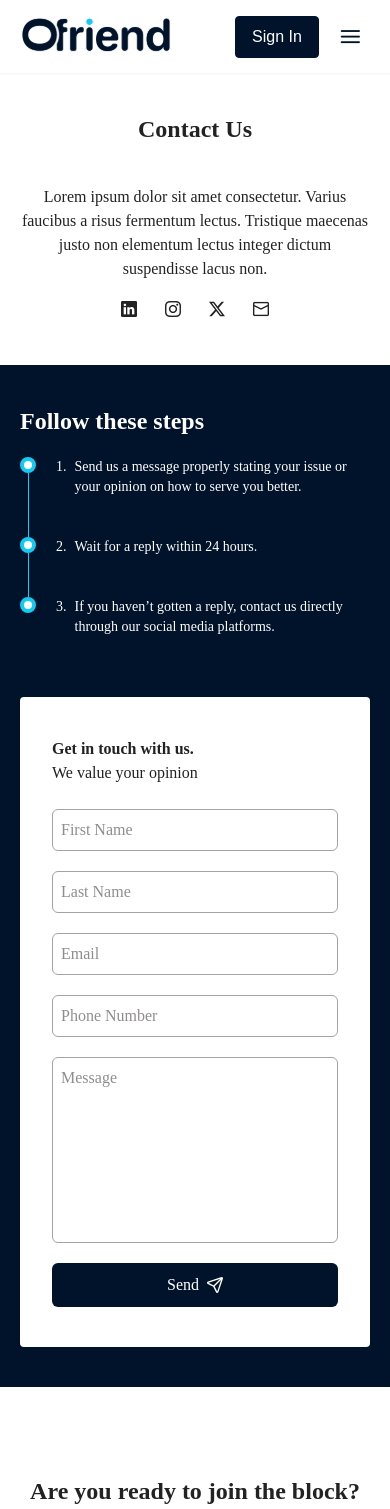
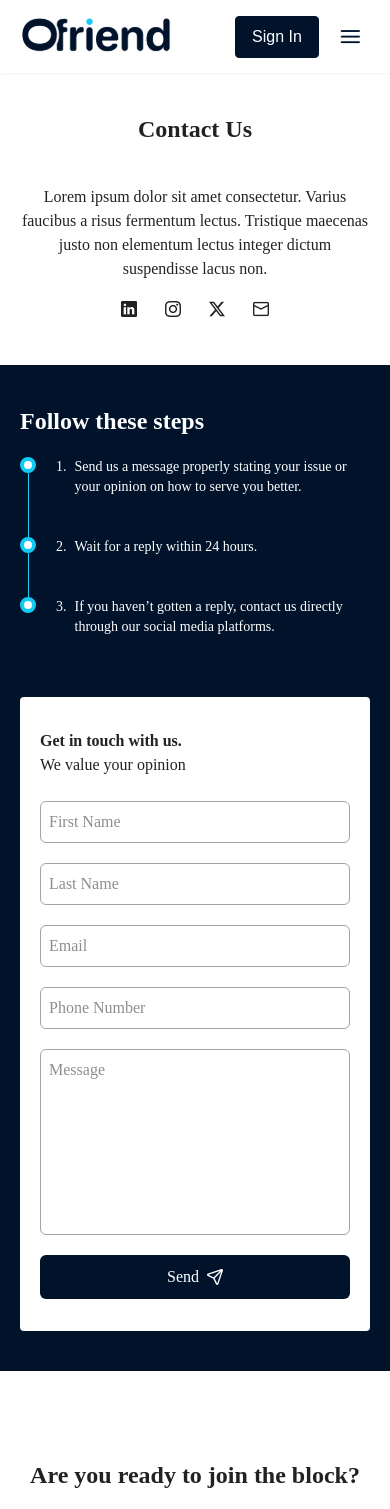
Before and after one commit to Adedero/ofriend-client, a Vue app: page /contact in a window 390 px wide. Shown: the top 1509 px of the page. Built offline with nearby package versions, Linux system fonts and the light colour scheme; a web font is replaced by a local one.

Commit message:
Edited Contact page

```diff
--- a/src/components/contact/ContactUsForm.vue
+++ b/src/components/contact/ContactUsForm.vue
@@ -1,6 +1,6 @@
 
 <template>
-  <div class="bg-white py-10 px-8 rounded md:max-w-[30rem] lg:shadow-lg lg:shadow-primary">
+  <div class="bg-white py-8 px-5 rounded md:py-10 md:px-8 md:max-w-[30rem] lg:shadow-lg lg:shadow-primary">
     <div>
       <h3 class="font-bold">Get in touch with us.</h3>
       <p class="font-light">We value your opinion</p>
```
